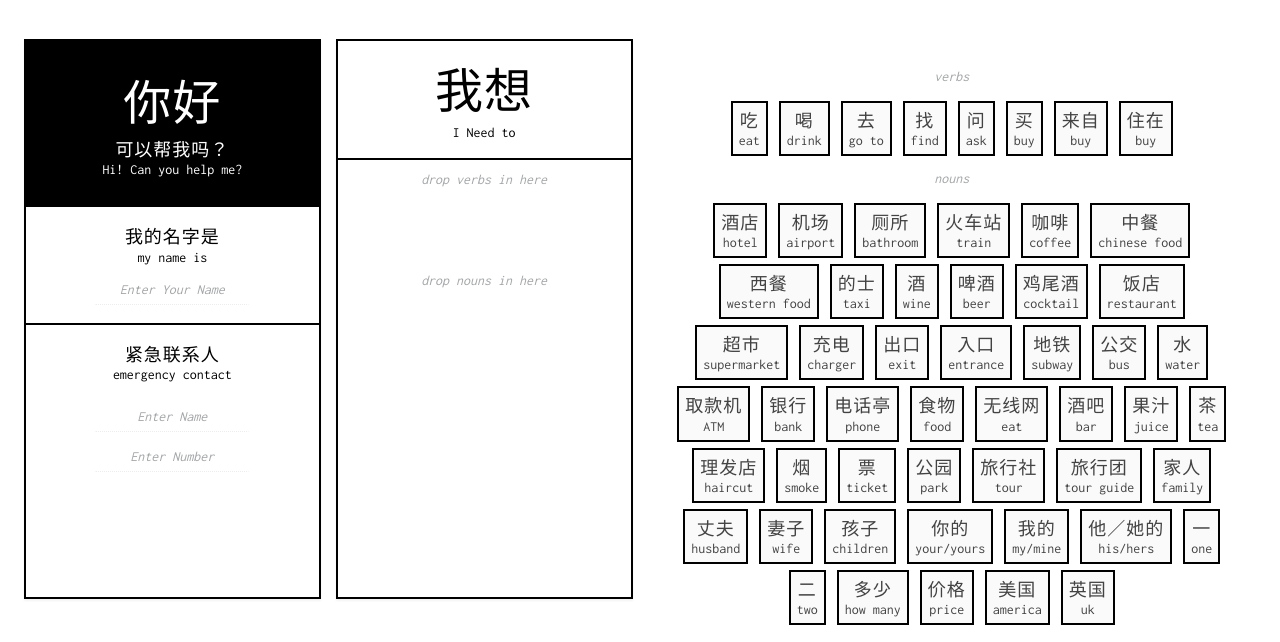
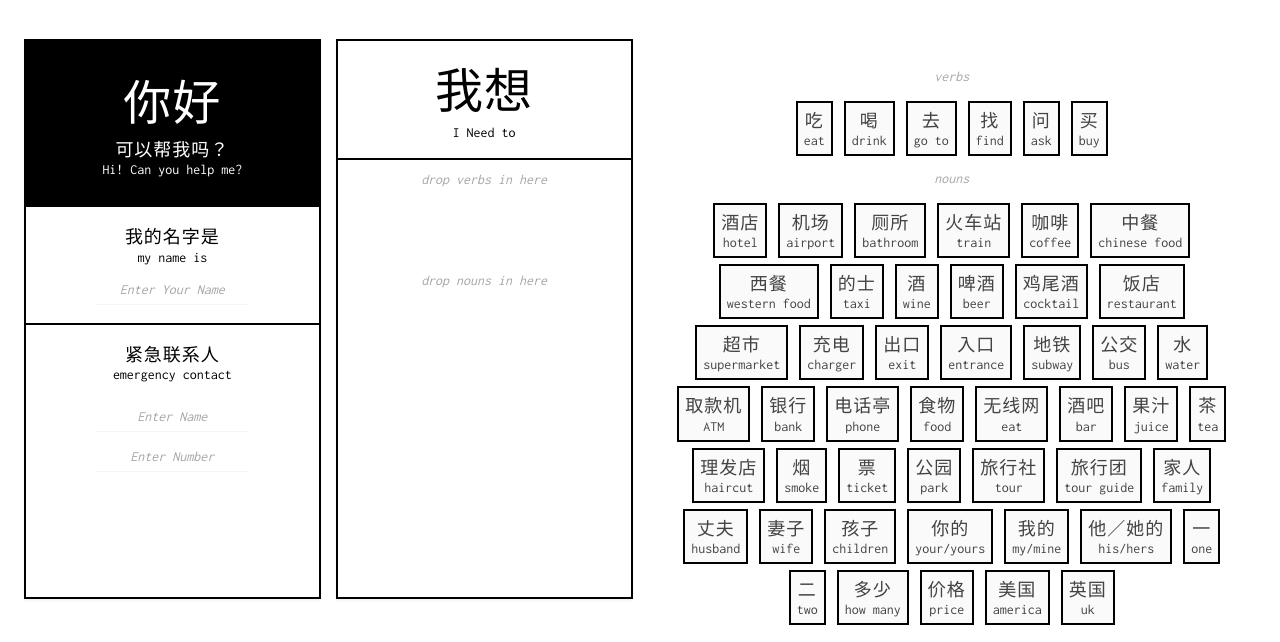
Before and after one commit to lymcho/chinasurvivalkit, a plain HTML site: page index.html in a window 1280 px wide. Shown: the part 158-800 px from the top of the page. Drawn offline with nearby package versions, Linux system fonts and the light colour scheme.

Commit message:
chang
change

```diff
--- a/index.html
+++ b/index.html
@@ -127,14 +127,6 @@ initial-scale=1.0">
     </div>
     <div class="container">
     <p class="title">买</p>
-    <p>buy</p>
-    </div>
-    <div class="container">
-    <p class="title">来自</p>
-    <p>buy</p>
-    </div>
-    <div class="container">
-    <p class="title">住在</p>
     <p>buy</p>
     </div>
 
```
